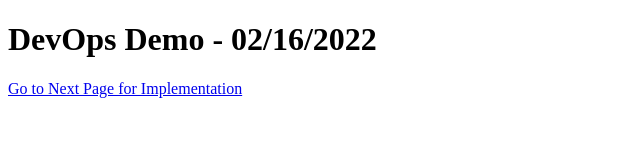
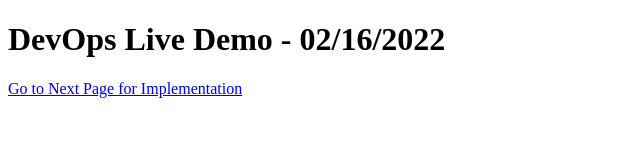
Before and after one commit to tcnaganath84/demo_CI_CD, a website: page head.html in a window 1280 px wide. Shown: the whole page, without its empty margins (0-640 px from the left). Drawn offline with Linux system fonts and the light colour scheme.

Commit message:
Update head.html

```diff
--- a/head.html
+++ b/head.html
@@ -5,7 +5,7 @@
 </head>
 <body>
 
-    <h1>DevOps Demo - 02/16/2022</h1>
+    <h1>DevOps Live Demo - 02/16/2022</h1>
 
 <p><a href="/tailPage">Go to Next Page for Implementation</a></p>
 
```
